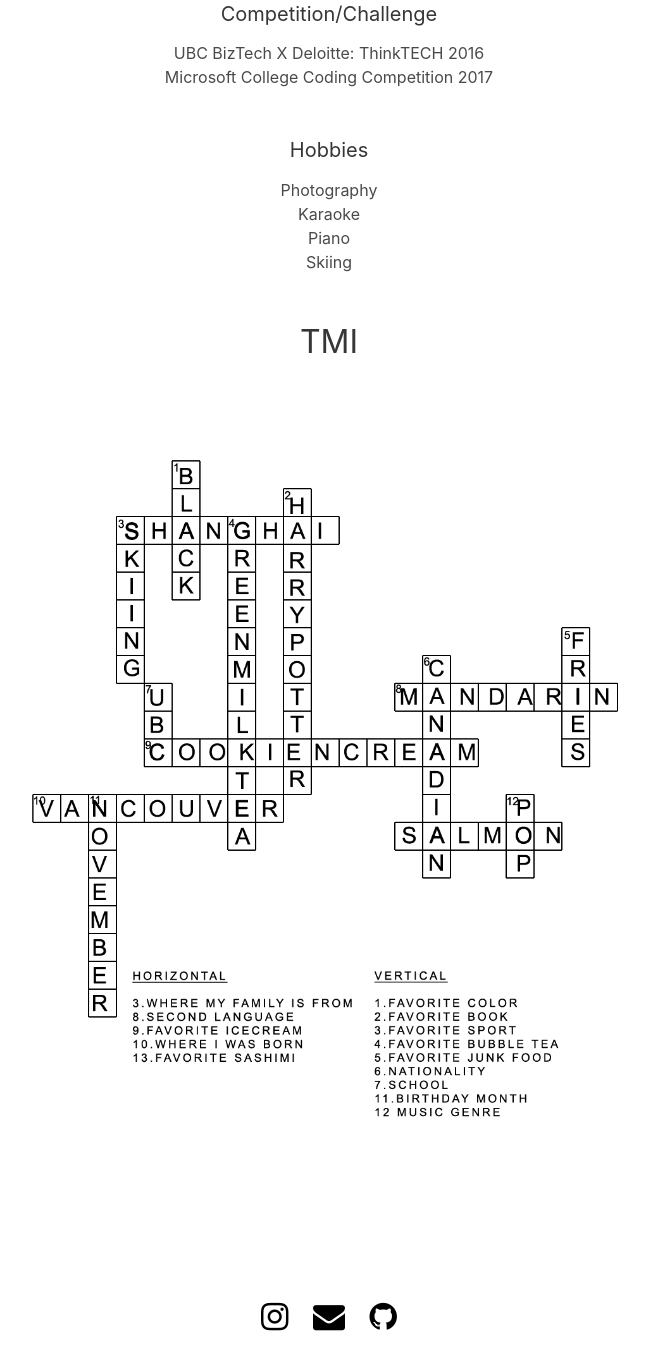
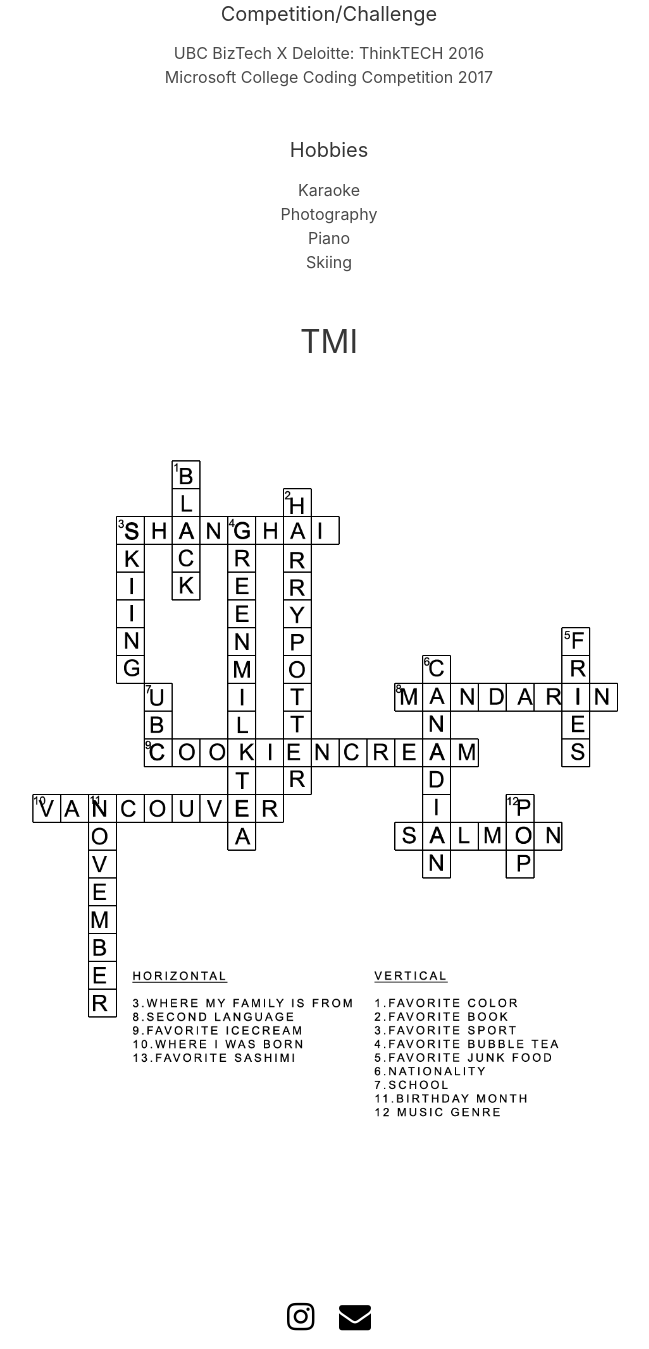
Before and after one commit to Jennnnyz/Jennnnyz.github.io, a plain HTML site: page index.html in a window 1280 px wide. Shown: the part 1958-3307 px from the top of the page, without its empty margins (311-960 px from the left). Drawn offline with nearby package versions, Linux system fonts and the light colour scheme.

Commit message:
modified footer

```diff
--- a/index.html
+++ b/index.html
@@ -83,8 +83,8 @@
                       <div class="blockContent reveal">
                         <h4>Hobbies</h4>
                           <dl>
+                              <dt>Karaoke</dt>
                               <dt>Photography</dt>
-                              <dt>Karaoke</dt>
                               <dt>Piano</dt>
                               <dt>Skiing</dt>
                           </dl>
@@ -107,7 +107,6 @@
             <div class="column is-half is-offset-one-quarter">
                 <a href="https://www.instagram.com/jennyz1105/" target="_blank"><i class="fa fa-instagram fa-2x"></i></a>
                 <a href = "mailto: jennyz1105@gmail.com"><i class="fa fa-envelope fa-2x"></i></a>
-                <a href="https://github.com/jennnnyz/" target="_blank"><i class="fa fa-github fa-2x"></i></a>
             </div>
         </div>
         <div id="copyright" class="hero-foot">
```
